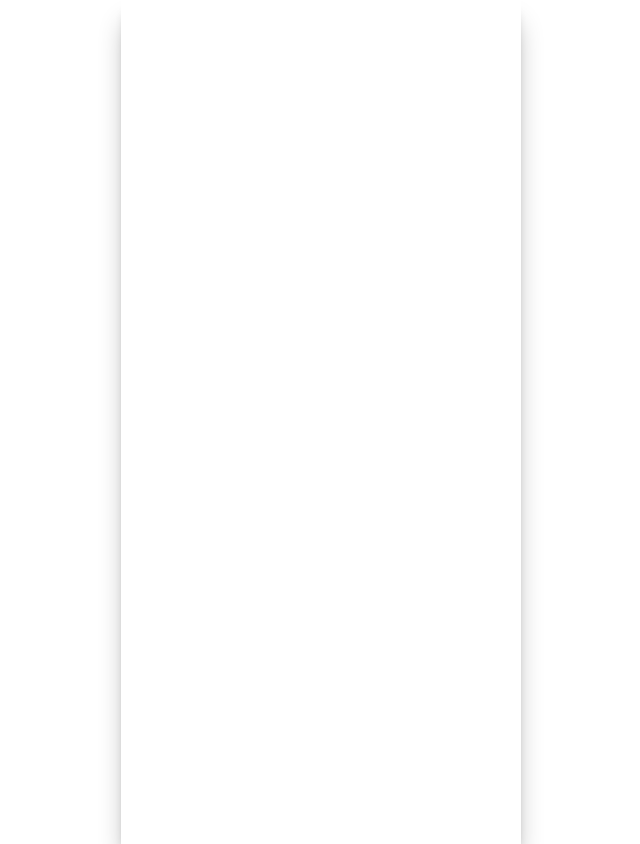
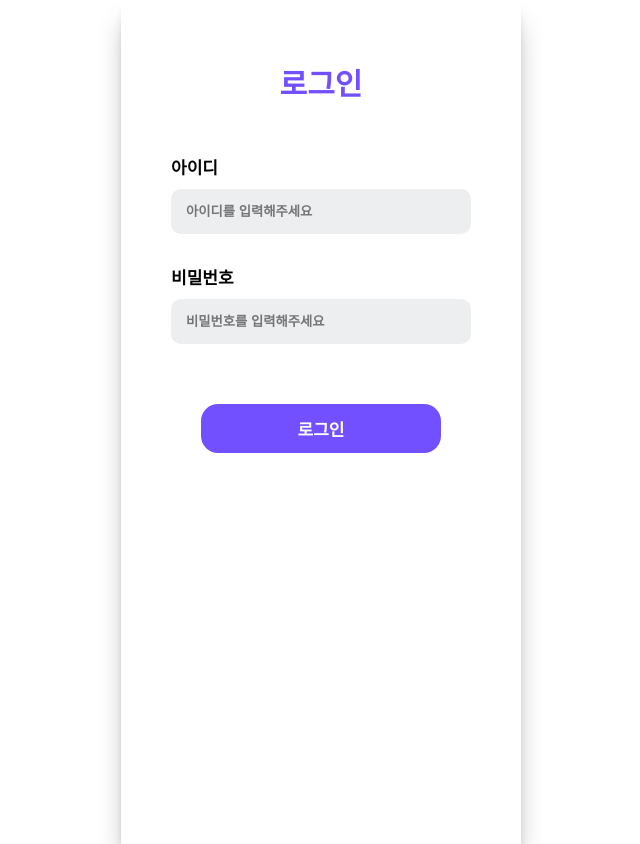
Before and after one commit to Likelion-at-SMWU-12th/Hanappun-Client, a React (Create React App) app in the folder hancare/: page /login in a window 1280 px wide. Shown: the whole page, without its empty margins (319-959 px from the left). Built offline with nearby package versions, Linux system fonts and the light colour scheme.

Commit message:
[Feat] 로그인 창 구현

```diff
--- a/hancare/src/App.js
+++ b/hancare/src/App.js
@@ -4,6 +4,7 @@ import styled from "styled-components";
 import Startpage from "./pages/account/Startpage";
 import Signup from "./pages/account/Signup";
 import Login from "./pages/account/Login";
+import Mainpage from "./pages/Mainpage";
 
 const Wrapper = styled.div`
   width: 400px;
@@ -22,6 +23,7 @@ function App() {
         <Route path="/" element={<Startpage />} />
         <Route path="/signup" element={<Signup />} />
         <Route path="/login" element={<Login />} />
+        <Route path="/mypage/" element={<Mainpage />} />
       </Routes>
     </Wrapper>
   );
--- a/hancare/src/pages/Mainpage.js
+++ b/hancare/src/pages/Mainpage.js
@@ -0,0 +1,7 @@
+import React from "react";
+
+const Mainpage = () => {
+  return <div></div>;
+};
+
+export default Mainpage;
--- a/hancare/src/pages/account/Login.js
+++ b/hancare/src/pages/account/Login.js
@@ -1,7 +1,71 @@
-import React from "react";
+import React, { useState } from "react";
+import { useNavigate } from "react-router-dom";
+import {
+  Container,
+  Title,
+  Infobox,
+  Inputbox,
+  Label,
+  SignupBtn,
+} from "./Signup";
 
 const Login = () => {
-  return <div></div>;
+  const [values, setValues] = useState({
+    id: "",
+    password: "",
+  });
+
+  const navigate = useNavigate();
+
+  const handleChange = (e) => {
+    setValues((prevValues) => {
+      const { name, value } = e.target;
+      return {
+        ...prevValues,
+        [name]: value,
+      };
+    });
+  };
+
+  const handleSubmit = (e) => {
+    e.preventDefault();
+    navigate("/mainpage/");
+  };
+
+  return (
+    <div>
+      <Container>
+        <Title>
+          <h1>로그인</h1>
+        </Title>
+        <form onSubmit={handleSubmit}>
+          <Infobox>
+            <Label for="id">아이디</Label>
+            <Inputbox
+              type="text"
+              name="id"
+              value={values.id}
+              onChange={handleChange}
+              placeholder="아이디를 입력해주세요"
+              required
+            />
+          </Infobox>
+          <Infobox>
+            <Label for="password">비밀번호</Label>
+            <Inputbox
+              type="password"
+              name="password"
+              value={values.password}
+              onChange={handleChange}
+              placeholder="비밀번호를 입력해주세요"
+              required
+            />
+          </Infobox>
+          <SignupBtn type="submit">로그인</SignupBtn>
+        </form>
+      </Container>
+    </div>
+  );
 };
 
 export default Login;
--- a/hancare/src/pages/account/Signup.js
+++ b/hancare/src/pages/account/Signup.js
@@ -40,7 +40,7 @@ const Inputbox = styled.input`
 
 const SignupBtn = styled.button`
   display: block;
-  margin-top: 50px;
+  margin-top: 60px;
   margin-left: auto;
   margin-right: auto;
   padding: 12px;
@@ -75,6 +75,10 @@ const Signup = () => {
 
   const handleSubmit = (e) => {
     e.preventDefault();
+    if (values.password !== values.repassword) {
+      alert("비밀번호가 일치하지 않습니다.");
+      return;
+    }
     navigate("/login");
   };
 
@@ -91,7 +95,7 @@ const Signup = () => {
             name="nickname"
             value={values.nickname}
             onChange={handleChange}
-            placeholder="닉네임을 입력하세요"
+            placeholder="닉네임을 입력해주세요"
             required
           />
         </Infobox>
@@ -102,7 +106,7 @@ const Signup = () => {
             name="id"
             value={values.id}
             onChange={handleChange}
-            placeholder="아이디를 입력하세요"
+            placeholder="아이디를 입력해주세요"
             required
           />
         </Infobox>
@@ -113,7 +117,7 @@ const Signup = () => {
             name="password"
             value={values.password}
             onChange={handleChange}
-            placeholder="비밀번호를 입력하세요"
+            placeholder="비밀번호를 입력해주세요"
             required
           />
         </Infobox>
@@ -124,7 +128,7 @@ const Signup = () => {
             name="repassword"
             value={values.repasswordpassword}
             onChange={handleChange}
-            placeholder="비밀번호를 재입력하세요"
+            placeholder="비밀번호를 재입력해주세요"
             required
           />
         </Infobox>
@@ -135,3 +139,4 @@ const Signup = () => {
 };
 
 export default Signup;
+export { Container, Title, Infobox, Inputbox, Label, SignupBtn };
```
